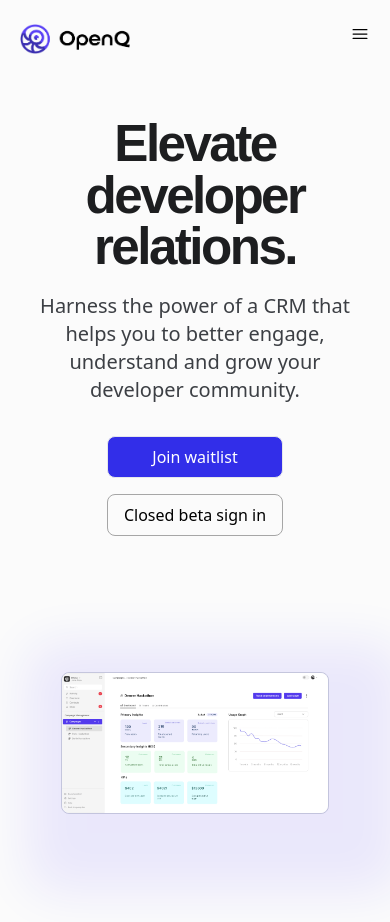
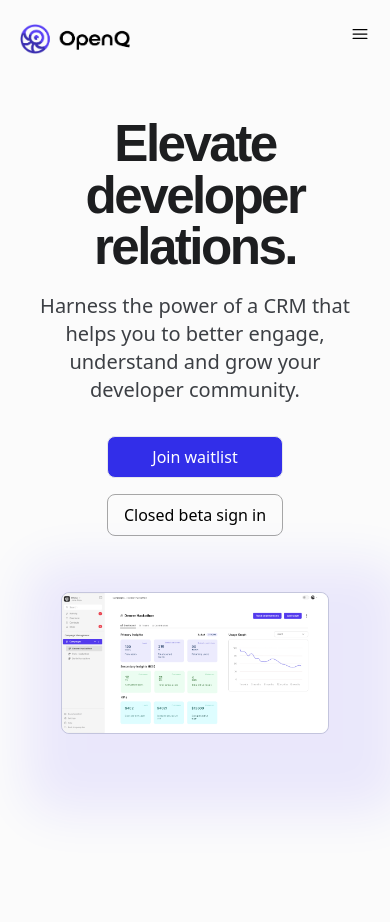
Before and after one commit to OpenQDev/drm-landing, a Next.js app: page / in a window 390 px wide. Shown: the top 922 px of the page. Built offline with nearby package versions, Linux system fonts and the light colour scheme; a web font is replaced by a local one.

Commit message:
adjusted image responsiveness of hero core

```diff
--- a/src/components/Sales/drm/devrel-core.jsx
+++ b/src/components/Sales/drm/devrel-core.jsx
@@ -3,7 +3,7 @@ import Image from "next/image";
 
 const DevRelCore = () => {
   return (
-    <div className="flex flex-col justify-center items-center text-center pt-20">
+    <div className="flex flex-col justify-center items-center text-center pt-0 scale-2 lg:pt-20">
       <div className="relative container mx-auto px-4 pb-64 pt-10">
         <div className="flex justify-center items-center border border-gray-300 rounded-lg shadow-custom my-4">
           <Image
```
